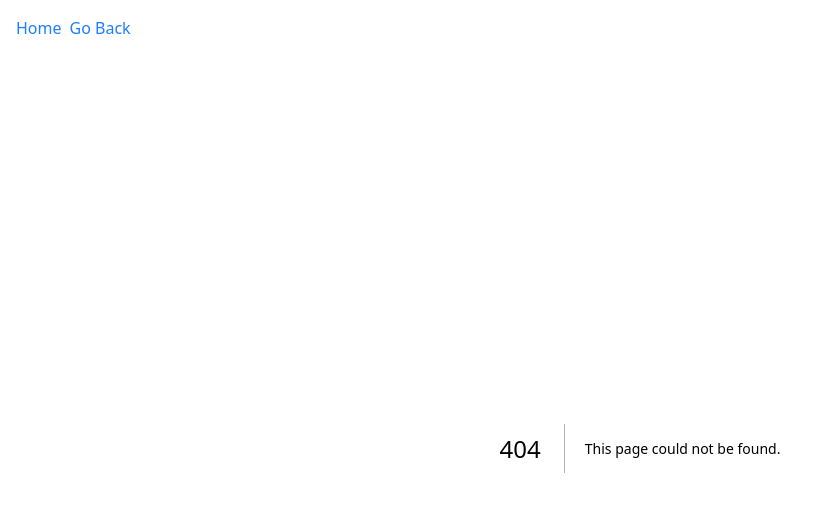
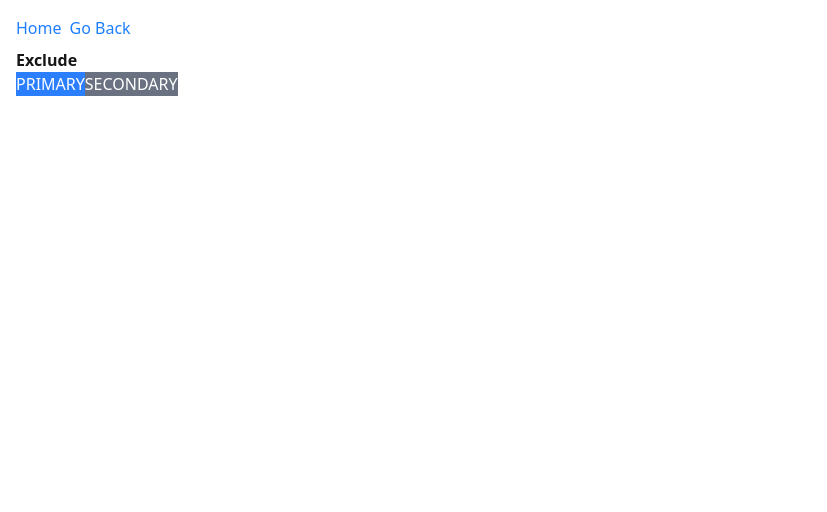
Before and after one commit to emanuelefavero/react-typescript, a Next.js app: page /exclude in a window 1280 px wide. Before the commit this address had no page. Shown: the top 512 px of the page, without its empty margins (0-827 px from the left). Built offline with nearby package versions, Linux system fonts and the light colour scheme.

Commit message:
feat: add /exclude

```diff
--- /dev/null
+++ b/src/app/exclude/Button.tsx
@@ -0,0 +1,27 @@
+// * Exclude can be used to exclude specific types from a union type
+
+type Variant = 'primary' | 'secondary' | 'danger'
+
+type NonDangerVariant = Exclude<Variant, 'danger'>
+// 'primary' | 'secondary'
+
+const variants = {
+  primary: 'bg-blue-500 text-white',
+  secondary: 'bg-gray-500 text-white',
+} as const
+
+type Props = {
+  variant: NonDangerVariant
+}
+
+// --------------------------------
+
+// TIP: We can also create our own Exclude type using conditional types
+// type MyExclude<T, U> = T extends U ? never : T
+
+// type ErrorVariant = MyExclude<Variant, 'primary' | 'secondary'>
+// 'danger'
+
+export default function Button({ variant }: Props) {
+  return <button className={variants[variant]}>{variant.toUpperCase()}</button>
+}
--- /dev/null
+++ b/src/app/exclude/page.tsx
@@ -0,0 +1,11 @@
+import Button from './Button'
+
+export default function Page() {
+  return (
+    <>
+      <h1>Exclude</h1>
+      <Button variant='primary' />
+      <Button variant='secondary' />
+    </>
+  )
+}
--- a/src/app/page.tsx
+++ b/src/app/page.tsx
@@ -99,6 +99,9 @@ export default function Home() {
         <li>
           <Link href='/omit'>Omit</Link>
         </li>
+        <li>
+          <Link href='/exclude'>Exclude</Link>
+        </li>
       </ul>
     </>
   )
```
